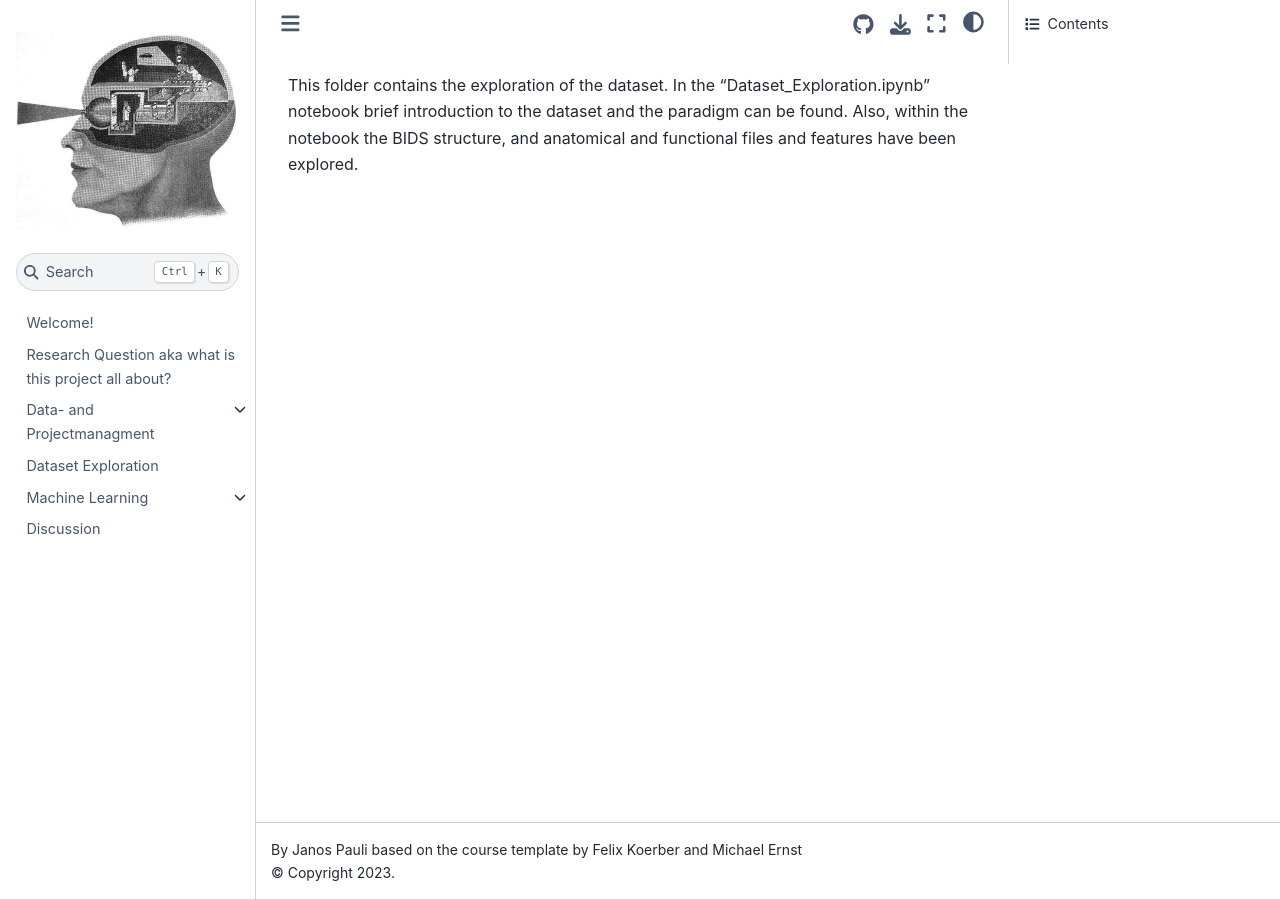
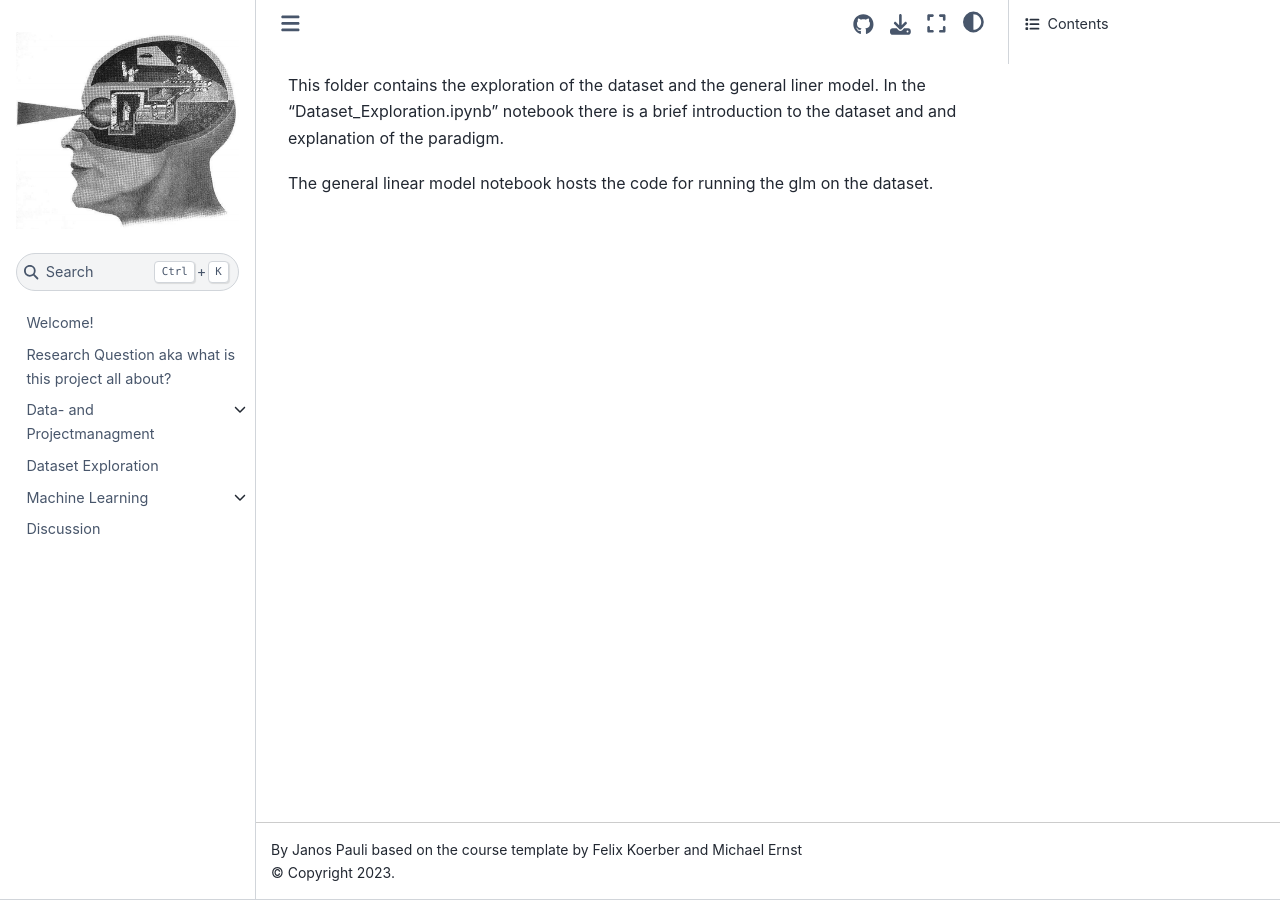
Before and after one commit to JNPauli/Banter, a Jupyter Book: the page built from content/data/README.md, in a window 1280 px wide. Built offline with Jupyter Book 1.0.4 settings and Sphinx 7.4.7 and the Sphinx Book theme 1.1.4, drawn with Linux system fonts in a browser that asks for light colours; pages that are not in the unit, such as notebooks, are missing from menus.

Commit message:
improved all readme files, deleated template graphics

```diff
--- a/content/data/README.md
+++ b/content/data/README.md
@@ -1 +1,3 @@
-This folder contains the exploration of the dataset. In the "Dataset_Exploration.ipynb" notebook brief introduction to the dataset and the paradigm can be found. Also, within the notebook the BIDS structure, and anatomical and functional files and features have been explored.
+This folder contains the exploration of the dataset and the general liner model. In the "Dataset_Exploration.ipynb" notebook there is a brief introduction to the dataset and and explanation of the paradigm.
+
+The general linear model notebook hosts the code for running the glm on the dataset.
```
Also changed, not shown: README.md (+6 -2 lines), content/Discussion/README.md (added, +1 -0 lines), content/code/README.md (+1 -1 lines), content/open_lab_notebook/README.md (+1 -1 lines), content/static/readme.md (+1 -1 lines), content/static/gorella_outline.png (deleted), content/static/logo.png (deleted), content/static/rainbow_os.png (deleted).
